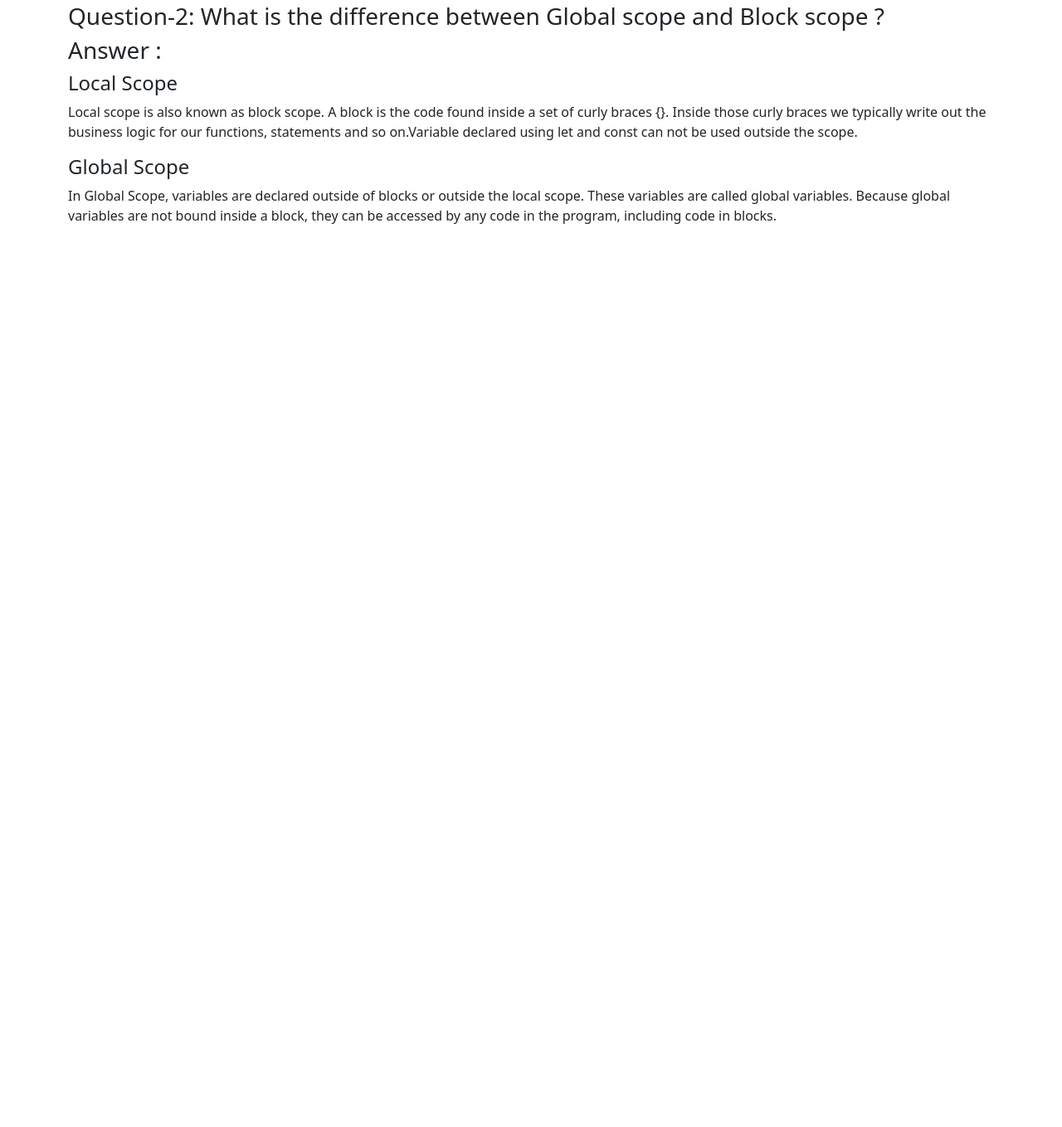
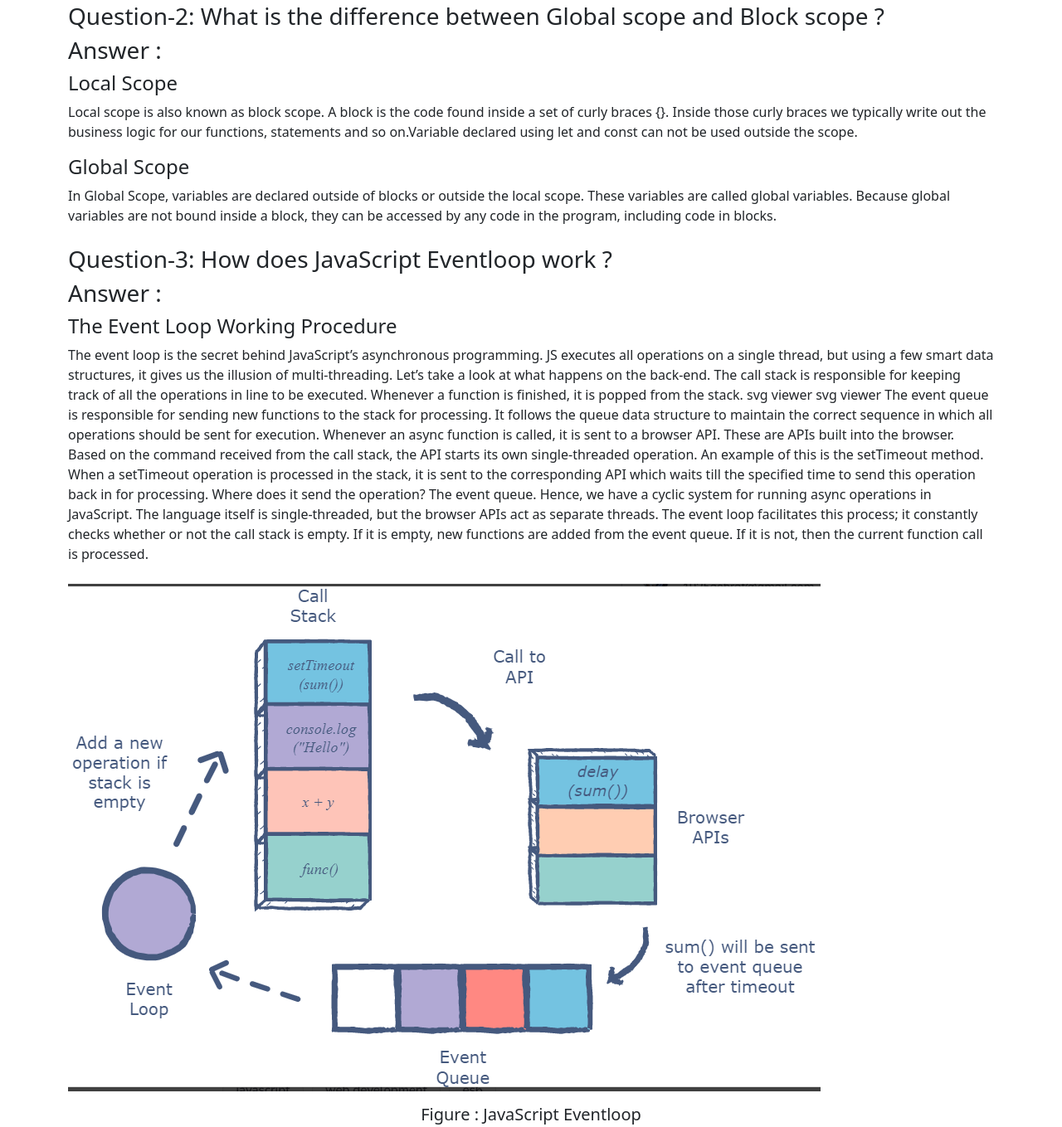
Before and after one commit to ASHRAF1925/Type-Monster, a plain HTML site: page blog.html in a window 1280 px wide. Shown: the part 917-2276 px from the top of the page at 83% size. Before the commit the page ends 1237 px from the top, so only its background shows below. Drawn offline with nearby package versions, Linux system fonts and the light colour scheme.

Commit message:
third  question added

```diff
--- a/blog.html
+++ b/blog.html
@@ -114,6 +114,50 @@
 
 
         </article>
+        <article class="my-4">
+            <h3>Question-3: How does JavaScript Eventloop work ?</h3>
+            <h3>Answer :</h3>
+            <h4>The Event Loop Working Procedure</h4>
+            <p>The event loop is the secret behind JavaScript’s asynchronous programming. JS executes all operations on
+                a single thread, but using a few smart data structures, it gives us the illusion of multi-threading.
+                Let’s take a look at what happens on the back-end.
+
+
+
+                The call stack is responsible for keeping track of all the operations in line to be executed. Whenever a
+                function is finished, it is popped from the stack.
+
+                svg viewer
+
+                svg viewer
+
+                The event queue is responsible for sending new functions to the stack for processing. It follows the
+                queue data structure to maintain the correct sequence in which all operations should be sent for
+                execution.
+
+                Whenever an async function is called, it is sent to a browser API. These are APIs built into the
+                browser. Based on the command received from the call stack, the API starts its own single-threaded
+                operation.
+
+                An example of this is the setTimeout method. When a setTimeout operation is processed in the stack, it
+                is sent to the corresponding API which waits till the specified time to send this operation back in for
+                processing.
+
+                Where does it send the operation? The event queue. Hence, we have a cyclic system for running async
+                operations in JavaScript. The language itself is single-threaded, but the browser APIs act as separate
+                threads.
+
+                The event loop facilitates this process; it constantly checks whether or not the call stack is empty. If
+                it is empty, new functions are added from the event queue. If it is not, then the current function call
+                is processed.</p>
+            <img class="img-fluid mt-2" src="eventloop.png" alt="">
+
+            <h5 class="text-center mt-3">Figure : JavaScript Eventloop</h5>
+
+
+
+        </article>
+
 
     </main>
 
```
Also changed, not shown: eventloop.png (added).
